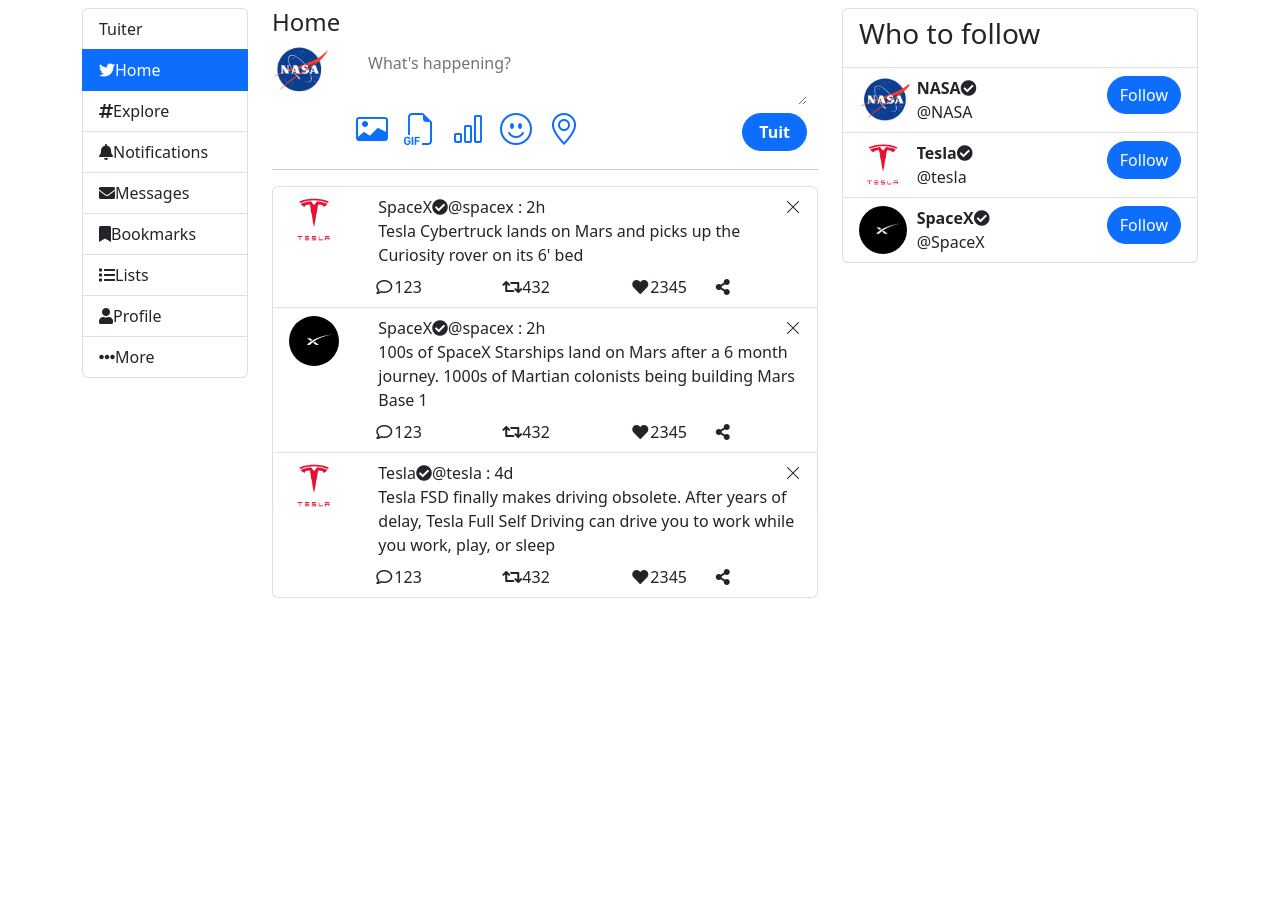
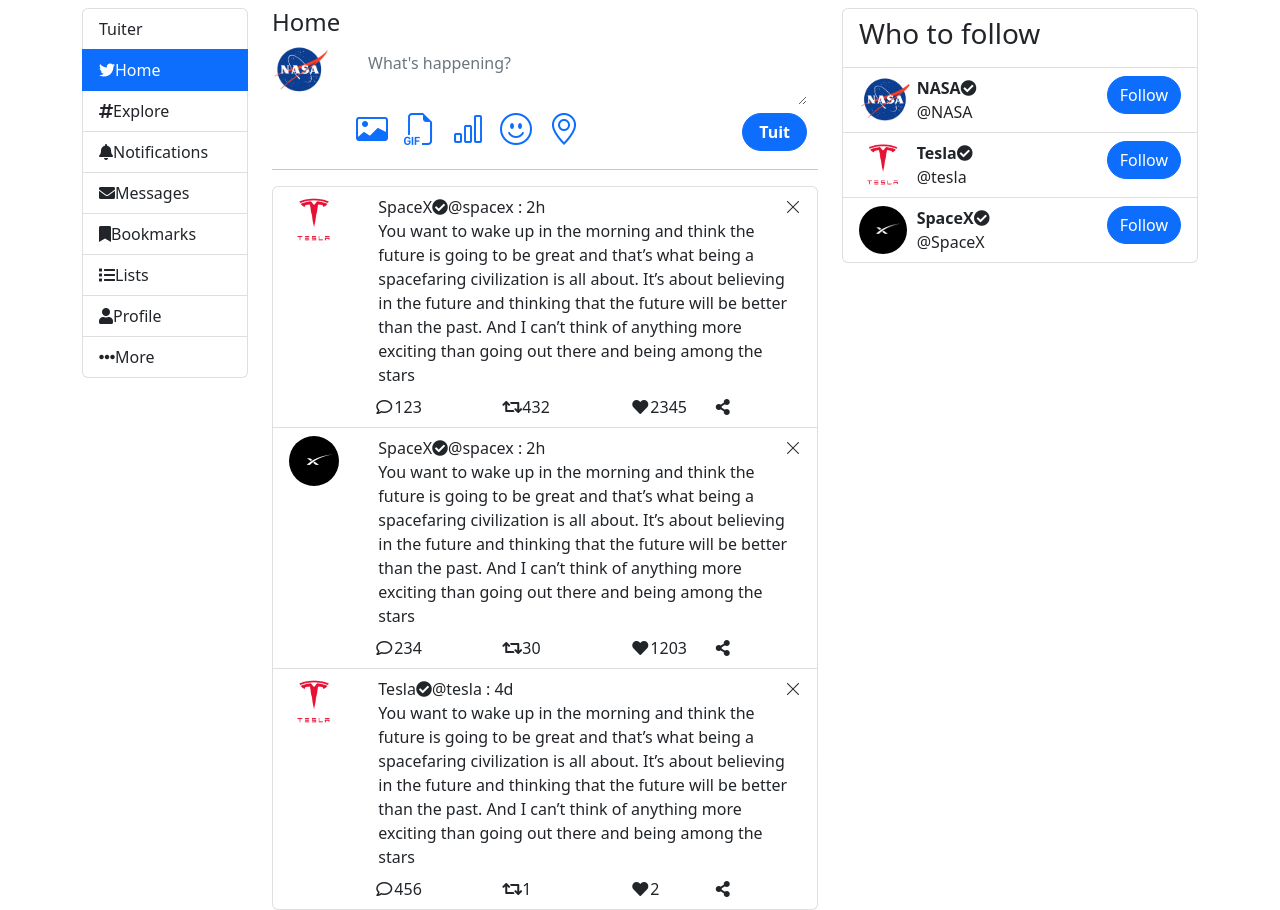
Before and after one commit to andra-g/tuiter-react-web-app, a React (Create React App) app: page /tuiter in a window 1280 px wide. Before the commit the page ends 800 px from the top, so only its background shows below. Built offline with nearby package versions, Linux system fonts and the light colour scheme.

Commit message:
missing the heart implementation + the switching from home to explore

```diff
--- a/src/App.js
+++ b/src/App.js
@@ -19,7 +19,6 @@
               </Routes>
           </div>
       </BrowserRouter>
-
   );
 }
 export default App;
--- a/src/tuiter/index.js
+++ b/src/tuiter/index.js
@@ -9,6 +9,10 @@
 import { configureStore }
     from '@reduxjs/toolkit';
 import {Provider} from "react-redux";
+import {Route, Routes} from "react-router";
+import Labs from "../labs";
+import HelloWorld from "../labs/a6/hello-world";
+import {BrowserRouter} from "react-router-dom";
 const store = configureStore(
     {reducer: {who: whoReducer, tuits: tuitsReducer}});
 
--- a/src/tuiter/navigation-sidebar/index.js
+++ b/src/tuiter/navigation-sidebar/index.js
@@ -1,9 +1,7 @@
 import React from "react";
 
 const NavigationSidebar = (
-    {
-        active = 'explore'
-    }
+    {active}
 ) => {
     return (
         <div className="list-group">
--- a/src/tuiter/tuits/tuit-item.js
+++ b/src/tuiter/tuits/tuit-item.js
@@ -3,18 +3,7 @@
 import {deleteTuit} from "../tuits/tuits-reducer";
 import {useDispatch} from "react-redux";
 
-const TuitItem = (
-    {
-        post = {
-            "userName": "SpaceX",
-            "time": "2h",
-            "image": "tesla.png",
-            "handle": "@tesla",
-            "tuit": "Something arrogant MuSk would tweet.",
-            "liked": true, "replies": 123, "retuits": 432, "likes": 2345
-        }
-    }
-) => {
+const TuitItem = ({post}) => {
     const dispatch = useDispatch();
     const deleteTuitHandler = (id) => {
         dispatch(deleteTuit(id));
@@ -32,9 +21,10 @@
                         <i className="fas fa-check-circle"></i>
                         {post.handle} : {post.time}
                     </div>
-                    <div>{post.title}</div>
+                    <div>{post.tuit}</div>
                 </div>
-                <TuitStats/>
+                <TuitStats
+                    key={post._id} post={post}/>
             </div>
         </li>
     );
--- a/src/tuiter/tuits/tuit-stats.js
+++ b/src/tuiter/tuits/tuit-stats.js
@@ -1,11 +1,7 @@
-import React from "react";
-const TuitStats = (
-    {
-        post = {
-            "liked": true, "replies": 123, "retuits": 432, "likes": 2345
-        }
-    }
-) => {
+import React, {useState} from "react";
+import {createTuit} from "./tuits-reducer";
+
+const TuitStats = ({post}) => {
     return(
             <div className="row mt-2">
                 <div className="col-2"></div>
--- a/src/tuiter/tuits/tuits-reducer.js
+++ b/src/tuiter/tuits/tuits-reducer.js
@@ -10,7 +10,7 @@
 const templateTuit = {
     ...currentUser,
     "topic": "Space",
-    "time": "2h",
+    "time": "now",
     "liked": false,
     "replies": 0,
     "retuits": 0,
```
